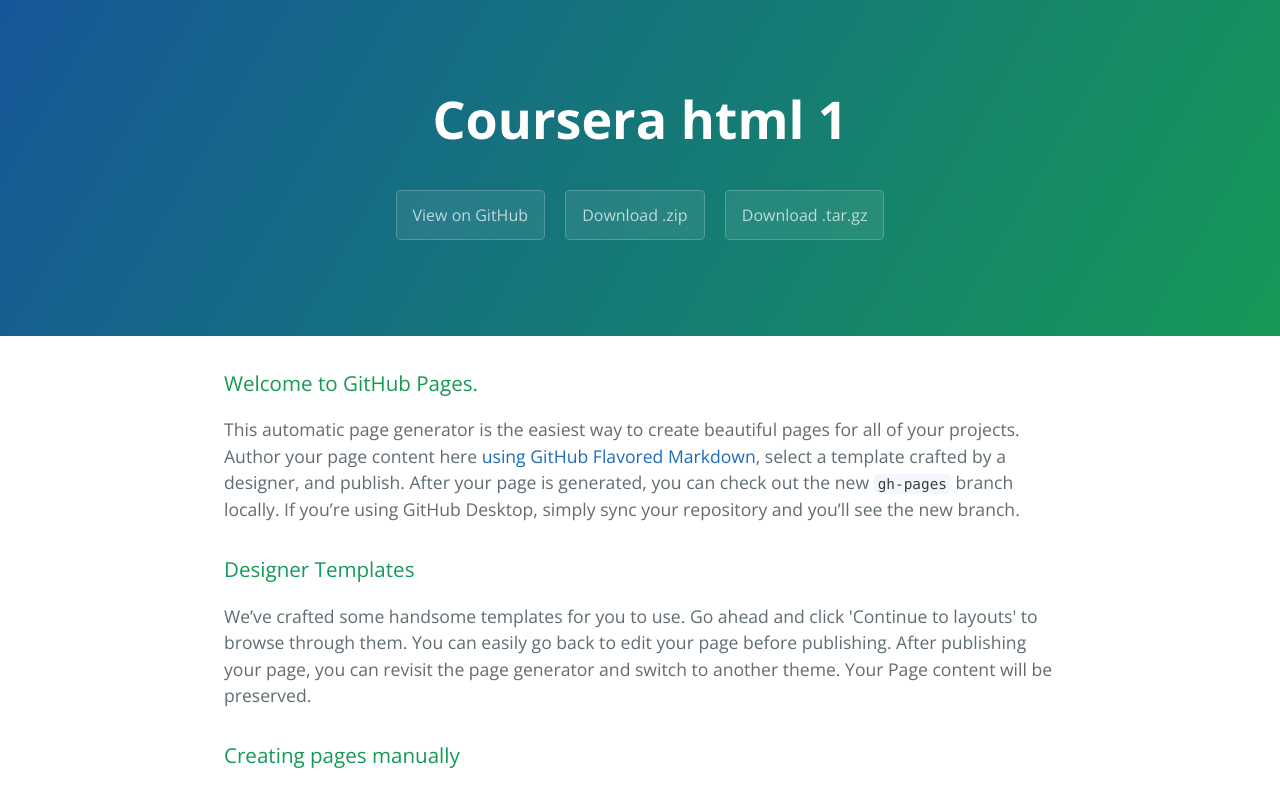
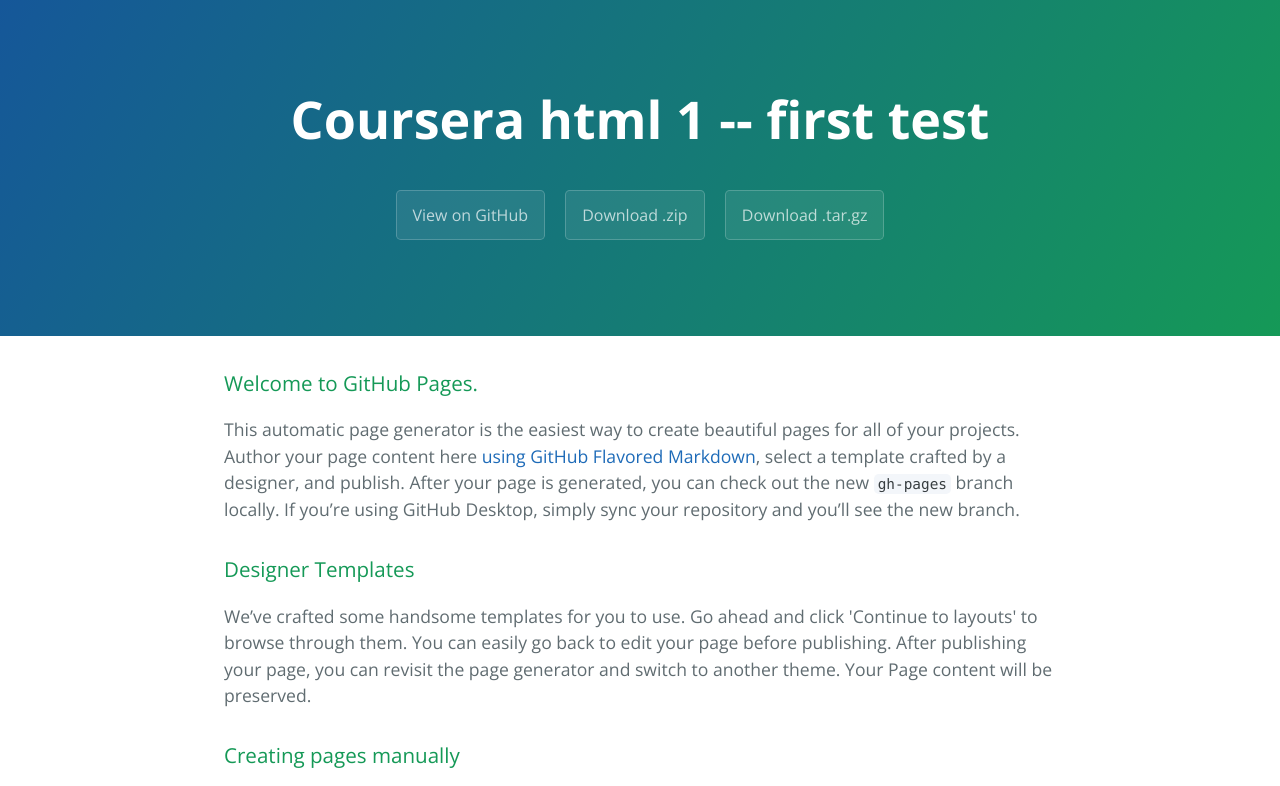
Before and after one commit to tsaoalbert/coursera_html_1, a plain HTML site: page index.html in a window 1280 px wide. Shown: the top 786 px of the page. Drawn offline with nearby package versions, Linux system fonts and the light colour scheme.

Commit message:
first fix

```diff
--- a/index.html
+++ b/index.html
@@ -11,7 +11,7 @@
   </head>
   <body>
     <section class="page-header">
-      <h1 class="project-name">Coursera html 1</h1>
+      <h1 class="project-name">Coursera html 1 -- first test </h1>
       <h2 class="project-tagline"></h2>
       <a href="https://github.com/tsaoalbert/coursera_html_1" class="btn">View on GitHub</a>
       <a href="https://github.com/tsaoalbert/coursera_html_1/zipball/master" class="btn">Download .zip</a>
```
